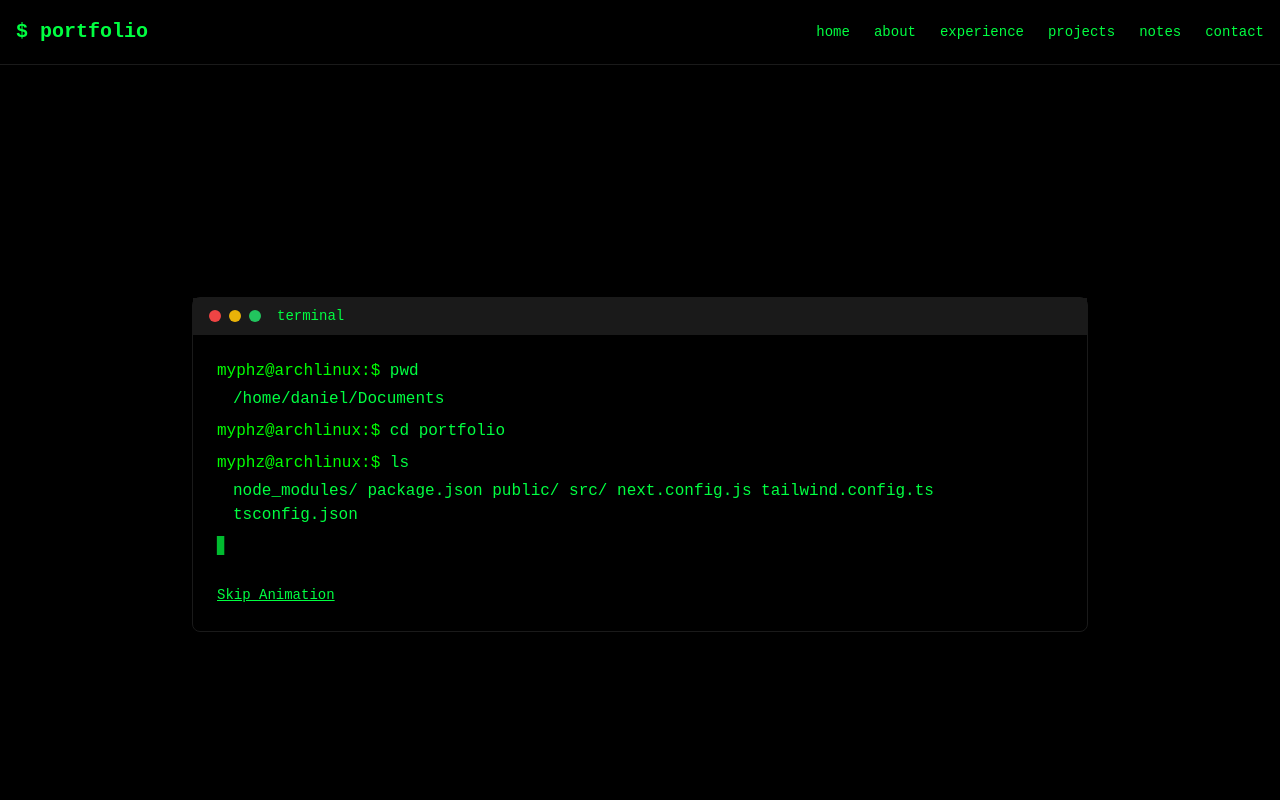
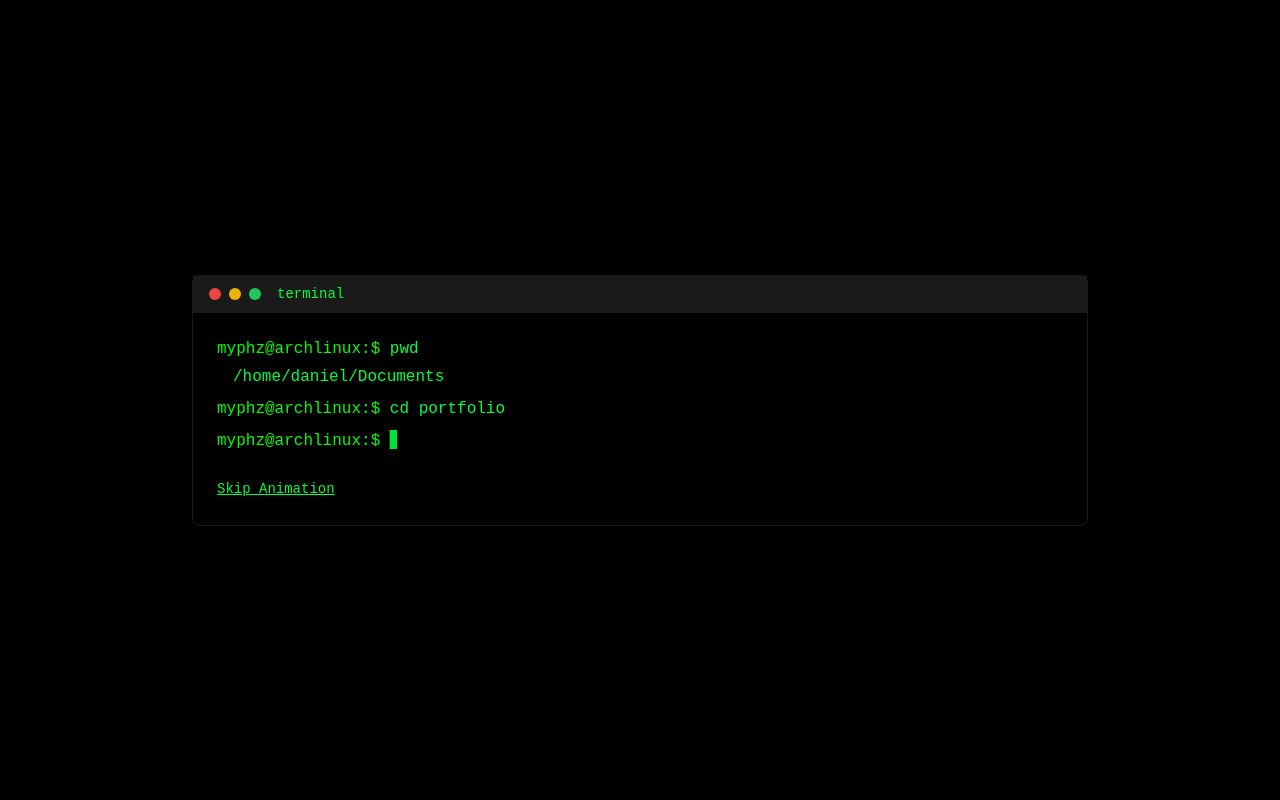
Before and after one commit to Creeper998/PersonalWeb, a Next.js app: page / in a window 1280 px wide. Shown: the top 800 px of the page. Built offline with nearby package versions, Linux system fonts and the light colour scheme.

Commit message:
feat: 鍦ㄩ〉鑴氭坊鍔犵増鏈彿鏄剧ず

```diff
--- a/src/app/page.tsx
+++ b/src/app/page.tsx
@@ -1,72 +1,20 @@
-'use client'
-
-import { useState } from 'react'
-import { useFirstVisit } from '@/lib/hooks/useFirstVisit'
-import TerminalAnimation from '@/components/terminal/TerminalAnimation'
 import HeroSection from '@/components/sections/HeroSection'
 import AboutSection from '@/components/sections/AboutSection'
 import ExperienceSection from '@/components/sections/ExperienceSection'
 import ProjectsSection from '@/components/sections/ProjectsSection'
 import NotesSection from '@/components/sections/NotesSection'
 import ContactSection from '@/components/sections/ContactSection'
+import FirstVisitOverlayClient from '@/components/terminal/FirstVisitOverlayClient'
 
 /**
- * 首页组件
- * 单页面布局，包含所有主要 section
- * 首次访问时显示终端命令行动画
+ * 首页组件 - 服务端渲染
+ * 主要内容在服务端渲染，首屏加载更快
+ * 首次访问动画延迟加载，不阻塞首屏
  */
-
-// 终端动画的命令序列
-const terminalCommands = [
-  {
-    cmd: 'pwd',
-    output: '/home/daniel/Documents',
-    delay: 500
-  },
-  {
-    cmd: 'cd portfolio',
-    output: '',
-    delay: 500
-  },
-  {
-    cmd: 'ls',
-    output: 'node_modules/  package.json  public/  src/  next.config.js  tailwind.config.ts  tsconfig.json',
-    delay: 800
-  },
-  {
-    cmd: 'npm run dev',
-    output: '> portfolio-frontend@1.0.0 dev\n> next dev\n\n  ▲ Next.js 15.0.0\n  - Local:http://localhost:3000\n  - Ready in 1.2s',
-    delay: 1000
-  },
-]
-
 export default function HomePage() {
-  const isFirstVisit = useFirstVisit()
-  const [showAnimation, setShowAnimation] = useState(isFirstVisit)
-
-  // 动画完成后的回调
-  const handleAnimationComplete = () => {
-    setShowAnimation(false)
-  }
-
   return (
-    <div className="pt-16">
-      {/* 终端动画 - 仅在首次访问时显示 */}
-      {showAnimation && (
-        <div className="min-h-screen flex items-center justify-center px-4 py-20">
-          <div className="w-full max-w-4xl">
-            <TerminalAnimation
-              commands={terminalCommands}
-              onComplete={handleAnimationComplete}
-              skippable={true}
-            />
-          </div>
-        </div>
-      )}
-
-      {/* 主要内容 - 动画完成后或非首次访问时显示 */}
-      {!showAnimation && (
-        <>
+    <div className="pt-24">
+      {/* 主要内容 - 服务端渲染，首屏立即可见 */}
       <HeroSection
         name="Your Name"
         role="Developer"
@@ -83,8 +31,9 @@ export default function HomePage() {
         email="your.email@example.com"
         github="https://github.com/yourusername"
       />
-        </>
-      )}
+
+      {/* 首次访问覆盖层 - 延迟加载，不阻塞首屏 */}
+      <FirstVisitOverlayClient />
     </div>
   )
 }
--- a/src/components/layout/Navbar.tsx
+++ b/src/components/layout/Navbar.tsx
@@ -36,8 +36,8 @@ export default function Navbar() {
   }
 
   return (
-    <nav className="fixed top-0 left-0 right-0 z-50 bg-terminal-bg/90 backdrop-blur-sm border-b border-terminal-border">
-      <div className="container mx-auto px-4">
+    <nav className="fixed top-4 left-4 right-4 z-50 bg-terminal-bg/90 backdrop-blur-sm border border-terminal-border rounded-lg shadow-lg">
+      <div className="px-6">
         <div className="flex justify-between items-center h-16">
           {/* Logo/品牌 */}
           <Link href="/" className="text-xl font-bold text-terminal-green hover:text-terminal-prompt transition-colors">
--- /dev/null
+++ b/src/components/terminal/FirstVisitOverlay.tsx
@@ -0,0 +1,122 @@
+'use client'
+
+import { useState, useEffect } from 'react'
+import TerminalAnimation from './TerminalAnimation'
+import TerminalWindow from './TerminalWindow'
+
+const terminalCommands = [
+  {
+    cmd: 'pwd',
+    output: '/home/daniel/Documents',
+    delay: 500
+  },
+  {
+    cmd: 'cd portfolio',
+    output: '',
+    delay: 500
+  },
+  {
+    cmd: 'ls',
+    output: 'node_modules/  package.json  public/  src/  next.config.js  tailwind.config.ts  tsconfig.json',
+    delay: 800
+  },
+  {
+    cmd: 'npm run dev',
+    output: '> portfolio-frontend@1.0.0 dev\n> next dev\n\n   ▲ Next.js 15.5.9\n   - Local:        http://localhost:3000\n   - Network:      http://192.168.124.21:3000\n\n ✓ Starting...\n ✓ Ready in 2.8s',
+    delay: 1000
+  },
+]
+
+/**
+ * 首次访问覆盖层组件
+ * 仅在首次访问时显示终端动画
+ * 延迟加载，不阻塞首屏渲染
+ */
+export default function FirstVisitOverlay() {
+  // 初始状态设为 true，避免闪烁，然后在 useEffect 中检查
+  const [showAnimation, setShowAnimation] = useState<boolean>(true)
+  const [mounted, setMounted] = useState(false)
+  const [isLoading, setIsLoading] = useState(false)
+
+  useEffect(() => {
+    setMounted(true)
+    // 检查是否首次访问
+    const hasVisited = localStorage.getItem('hasVisited')
+
+    // 开发模式下，可以通过 URL 参数强制显示动画：?showAnimation=true
+    const urlParams = new URLSearchParams(window.location.search)
+    const forceShow = urlParams.get('showAnimation') === 'true'
+
+    if (forceShow || !hasVisited) {
+      // 首次访问或强制显示，显示动画并标记
+      setShowAnimation(true)
+      if (!hasVisited) {
+        localStorage.setItem('hasVisited', 'true')
+      }
+    } else {
+      // 已经访问过，不显示动画
+      setShowAnimation(false)
+    }
+  }, [])
+
+  const handleAnimationComplete = () => {
+    // 终端命令动画结束后，先展示一小段加载动画，再显示主页
+    setIsLoading(true)
+    setTimeout(() => {
+      setShowAnimation(false)
+    }, 1500)
+  }
+
+  // 组件还未挂载时，不渲染（避免 hydration mismatch）
+  if (!mounted) return null
+
+  // 不需要显示动画时，返回 null
+  if (!showAnimation) return null
+
+  return (
+    <div className="fixed inset-0 z-50 bg-terminal-bg min-h-screen flex items-center justify-center px-4 py-20">
+      <div className="w-full max-w-4xl">
+        {!isLoading ? (
+          <TerminalAnimation
+            commands={terminalCommands}
+            onComplete={handleAnimationComplete}
+            skippable={true}
+          />
+        ) : (
+          <TerminalWindow>
+            <div className="space-y-6 py-8">
+              {/* 加载文本和动画 */}
+              <div className="flex items-center justify-center gap-3">
+                <span className="text-terminal-prompt">$</span>
+                <span className="text-terminal-text">Loading Creeper</span>
+                <div className="flex gap-1">
+                  <span className="w-1.5 h-1.5 rounded-full bg-terminal-green animate-pulse [animation-delay:0s]" />
+                  <span className="w-1.5 h-1.5 rounded-full bg-terminal-green animate-pulse [animation-delay:0.2s]" />
+                  <span className="w-1.5 h-1.5 rounded-full bg-terminal-green animate-pulse [animation-delay:0.4s]" />
+                </div>
+              </div>
+
+              {/* 进度条 */}
+              <div className="w-full max-w-md mx-auto">
+                <div className="h-1 bg-terminal-bg-alt rounded-full overflow-hidden">
+                  <div className="h-full bg-terminal-green rounded-full animate-[loading_1.5s_ease-in-out_infinite] origin-left" />
+                </div>
+              </div>
+
+              {/* 状态信息 */}
+              <div className="text-center space-y-2">
+                <p className="text-terminal-text text-sm opacity-75">
+                  Initializing components...
+                </p>
+                <div className="flex items-center justify-center gap-2 text-terminal-green text-xs">
+                  <span className="animate-spin">⟳</span>
+                  <span>Preparing your experience</span>
+                </div>
+              </div>
+            </div>
+          </TerminalWindow>
+        )}
+      </div>
+    </div>
+  )
+}
--- /dev/null
+++ b/src/components/terminal/FirstVisitOverlayClient.tsx
@@ -0,0 +1,17 @@
+'use client'
+
+import dynamic from 'next/dynamic'
+
+// 在客户端组件中使用 dynamic 和 ssr: false
+const FirstVisitOverlay = dynamic(
+  () => import('./FirstVisitOverlay'),
+  { ssr: false }
+)
+
+/**
+ * 首次访问覆盖层客户端包装组件
+ * 用于在服务端组件中导入，确保只在客户端加载
+ */
+export default function FirstVisitOverlayClient() {
+  return <FirstVisitOverlay />
+}
--- a/src/components/terminal/TerminalAnimation.tsx
+++ b/src/components/terminal/TerminalAnimation.tsx
@@ -33,12 +33,16 @@ export default function TerminalAnimation({
   skippable = true
 }: TerminalAnimationProps) {
   const [currentCommandIndex, setCurrentCommandIndex] = useState(0)
-  const [displayedText, setDisplayedText] = useState('')
-  const [isTyping, setIsTyping] = useState(true)
+  const [displayedCommand, setDisplayedCommand] = useState('')
+  const [isTypingCommand, setIsTypingCommand] = useState(true)
   const [isSkipped, setIsSkipped] = useState(false)
   const [completedCommands, setCompletedCommands] = useState<Array<{cmd: string, output: string}>>([])
   const intervalRef = useRef<NodeJS.Timeout | null>(null)
+  const timeoutRef = useRef<NodeJS.Timeout | null>(null)
   const isTypingRef = useRef(false)
+
+  // 提示符常量，所有命令行都使用相同的提示符
+  const prompt = 'myphz@archlinux:$ '
 
   // 跳过动画
   const handleSkip = () => {
@@ -46,8 +50,12 @@ export default function TerminalAnimation({
       clearInterval(intervalRef.current)
       intervalRef.current = null
     }
+    if (timeoutRef.current) {
+      clearTimeout(timeoutRef.current)
+      timeoutRef.current = null
+    }
     setIsSkipped(true)
-    setIsTyping(false)
+    setIsTypingCommand(false)
     isTypingRef.current = false
     // 立即显示所有命令
     const allCommands = commands.map(cmd => ({ cmd: cmd.cmd, output: cmd.output }))
@@ -61,7 +69,7 @@ export default function TerminalAnimation({
     const currentCommand = commands[currentCommandIndex]
     if (!currentCommand) {
       // 所有命令执行完成
-      setIsTyping(false)
+      setIsTypingCommand(false)
       isTypingRef.current = false
       onComplete?.()
       return
@@ -72,50 +80,70 @@ export default function TerminalAnimation({
       clearInterval(intervalRef.current)
       intervalRef.current = null
     }
+    if (timeoutRef.current) {
+      clearTimeout(timeoutRef.current)
+      timeoutRef.current = null
+    }
 
     // 重置状态，开始新命令
     isTypingRef.current = true
-    setDisplayedText('')
+    setIsTypingCommand(true)
+    setDisplayedCommand('')
 
-    // 开始输入命令
-    const prompt = 'myphz@archlinux:$ '
-    const fullCommand = prompt + currentCommand.cmd
+    // 提示符直接显示，等待1秒后再开始输入命令
+    const command = currentCommand.cmd
     let charIndex = 0
 
-    // 立即开始第一个字符
-    setDisplayedText(fullCommand.substring(0, 1))
-    charIndex = 1
-
-    // 然后继续剩余字符
+    // 等待1秒后开始输入命令
+    timeoutRef.current = setTimeout(() => {
+      // 第一阶段：命令部分逐字显示
       intervalRef.current = setInterval(() => {
-      if (charIndex < fullCommand.length) {
-        setDisplayedText(fullCommand.substring(0, charIndex + 1))
+        if (charIndex < command.length) {
+          setDisplayedCommand(command.substring(0, charIndex + 1))
           charIndex++
         } else {
+          // 命令输入完成
           if (intervalRef.current) {
             clearInterval(intervalRef.current)
             intervalRef.current = null
           }
-        isTypingRef.current = false
-        // 命令输入完成，等待后显示输出
-        setTimeout(() => {
-          setDisplayedText('')
+
+          // 立即将命令添加到已完成列表（先不显示输出，避免命令消失）
           setCompletedCommands(prev => [...prev, {
             cmd: currentCommand.cmd,
+            output: '' // 先不显示输出
+          }])
+          setIsTypingCommand(false)
+
+          // 等待一下，模拟按回车键（200ms），然后显示输出
+          setTimeout(() => {
+            // 更新已完成命令，添加输出
+            setCompletedCommands(prev => {
+              const newCommands = [...prev]
+              newCommands[newCommands.length - 1] = {
+                ...newCommands[newCommands.length - 1],
                 output: currentCommand.output
-          }])
-          // 移动到下一个命令
+              }
+              return newCommands
+            })
+
+            // 等待后移动到下一个命令
             setTimeout(() => {
               setCurrentCommandIndex(prev => prev + 1)
             }, currentCommand.delay || 500)
-        }, 300)
+          }, 200) // 模拟按回车键的延迟
         }
-    }, 50) // 每个字符的显示间隔
+      }, 120) // 命令输入速度（每个字符间隔120ms，更慢，更像人工敲字）
+    }, 1000) // 等待1秒后再开始输入命令
 
     return () => {
       if (intervalRef.current) {
         clearInterval(intervalRef.current)
         intervalRef.current = null
+      }
+      if (timeoutRef.current) {
+        clearTimeout(timeoutRef.current)
+        timeoutRef.current = null
       }
     }
   }, [currentCommandIndex, commands, isSkipped, onComplete])
@@ -139,14 +167,15 @@ export default function TerminalAnimation({
         ))}
 
         {/* 显示正在输入的命令 */}
-        {isTyping && !isSkipped && (
+        {isTypingCommand && !isSkipped && (
           <div>
-            <TerminalText type="prompt" showCursor>{displayedText}</TerminalText>
+            <TerminalText type="prompt">{prompt}</TerminalText>
+            <TerminalText type="command" showCursor>{displayedCommand}</TerminalText>
           </div>
         )}
 
-        {/* 跳过按钮 */}
-        {skippable && isTyping && !isSkipped && (
+        {/* 跳过按钮 - 只要动画未完成就一直显示，避免终端宽度变化 */}
+        {skippable && currentCommandIndex < commands.length && !isSkipped && (
           <div className="pt-4">
             <button
               onClick={handleSkip}
```
Also changed, not shown: package.json (+5 -4 lines), src/app/app.md (+16 -2 lines), src/app/globals.css (+16 -0 lines), src/components/layout/Footer.tsx (+6 -1 lines), 1 other file (tests, documents, lock files or other folders). Lines whose indentation alone changed are shown as unchanged.
